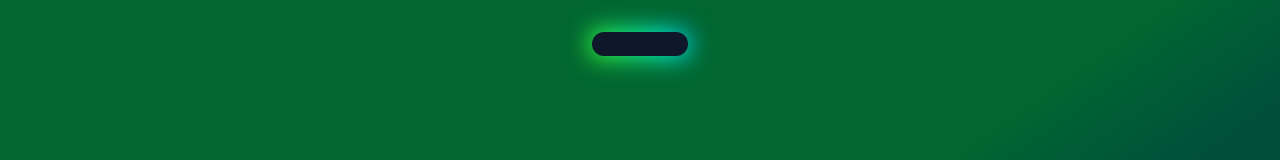
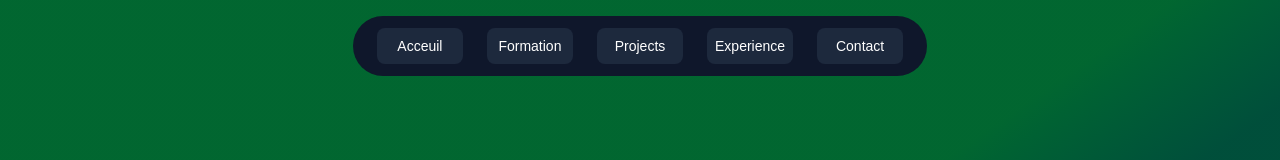
Before and after one commit to p0lpol/cv, a Next.js app: page / in a window 1280 px wide. Shown: the top 160 px of the page. Built offline with nearby package versions, Linux system fonts and the light colour scheme.

Commit message:
Refactor layout and components for improved structure and accessibility

```diff
--- a/app/layout.tsx
+++ b/app/layout.tsx
@@ -14,18 +14,13 @@ export default function RootLayout({
 }) {
     return (
         <html lang="fr">
-        <body className="antialiased">
-        {/* Main Background Shell */}
+            <body>
                 <div className="relative flex flex-col min-h-screen w-full bg-linear-145 from-green-800 from-45% to-emerald-900 to-55%">
 
-            {/* 1. Fixed Header: Stays at the top while you navigate */}
-            <header className="fixed top-0 z-50 w-full pt-8 flex justify-center pointer-events-none">
-                <div className="pointer-events-auto">
+                    <header className="fixed w-full p-4 flex justify-center">
                         <TopBarFloating />
-                </div>
                     </header>
 
-            {/* 2. The Dynamic Content Area (The "Outlet") */}
                     <main className="flex-1 flex flex-col items-center justify-center p-4 mt-24">
                         {children}
                     </main>
--- a/src/components/ProfileCard.tsx
+++ b/src/components/ProfileCard.tsx
@@ -33,8 +33,8 @@ export default function ProfileCard ({ name, image }: ProfileCardProps){
             const y = e.clientY - box.top;
             const centerX = box.width / 2;
             const centerY = box.height / 2;
-            const rotateX = (y - centerY) / 7;
-            const rotateY = (centerX - x) / 7;
+            const rotateX = (y - centerY) / 20;
+            const rotateY = (centerX - x) / 20;
 
             setRotate({x: rotateX, y: rotateY});
         }, 100),
@@ -52,7 +52,7 @@ export default function ProfileCard ({ name, image }: ProfileCardProps){
              onMouseMove={onMouseMove} onMouseLeave={onMouseLeave}
              style={{
                  transform: `perspective(1000px) rotateX(${rotate.x}deg) rotateY(${rotate.y}deg) scale3d(1, 1, 1)`,
-                 transition: "all 400ms cubic-bezier(0.2, 0.9, 0.5, 0.90) 0s",
+                 transition: "all 400ms cubic-bezier(0.1, 0.95, 0.5, 0.9) 0s",
              }}
         >
 
--- a/src/components/TopBarFloating.tsx
+++ b/src/components/TopBarFloating.tsx
@@ -2,22 +2,13 @@ import TopBarItem from "@/src/components/TopBarItem";
 
 export default function TopBarFloating() {
     return (
-        <nav className=" relative flex gap-6 z-0 px-12 py-3 text-white text-lg
-      before:content-[''] before:absolute before:z-[-2]
-      before:w-[calc(100%+4px)] before:h-[calc(100%+4px)]
-      before:-top-0.5 before:-left-0.5
-      before:bg-linear-[45deg,#FF0000,#FF7300,#FFFB00,#48FF00,#00FFD5,#002BFF,#FF00C8,#FF0000]
-      before:bg-size-[600%_auto] before:blur-md before:rounded-md
-      before:animate-glowing
-
-      after:content-[''] after:absolute after:inset-0 after:z-[-1]
-      after:bg-slate-900 after:rounded-full">
-
-            <TopBarItem title="Acceuil"/>
-            <TopBarItem title="Formation"/>
-            <TopBarItem title="Projects"/>
-            <TopBarItem title="Experience"/>
-            <TopBarItem title="Contact"/>
+        <nav className=" relative grid grid-flow-col grid-cols-5 gap-6 px-6 p-3 text-lg
+        bg-slate-900 rounded-full">
+            <TopBarItem title="Acceuil" link="/"/>
+            <TopBarItem title="Formation" link="formation"/>
+            <TopBarItem title="Projects" link="projects"/>
+            <TopBarItem title="Experience" link="experience"/>
+            <TopBarItem title="Contact" link="contact"/>
         </nav>
     );
 }
--- a/src/components/TopBarItem.tsx
+++ b/src/components/TopBarItem.tsx
@@ -1,31 +1,16 @@
-import {ReactNode} from "react";
-
 interface TopBarItemProps {
     title: string;
+    link: string;
 }
 
-function Button(props: { className: string, children: ReactNode }) {
-    return null;
-}
-
-export default function TopBarItem({ title }: TopBarItemProps) {
+export default function TopBarItem({ title , link="/"}: TopBarItemProps) {
     return (
-        <Button className="
-            relative px-5 py-2 text-white font-bold cursor-pointer
-            transition-all duration-75 select-none outline-none rounded-xl
-
-            -translate-y-1
-            bg-linear-160 from-slate-900 to-slate-800
-
-            hover:from-slate-700 hover:to-zinc-700
-
-            active:translate-y-0
-            active:scale-[0.97]
-        "
+        <a className="flex p-2 text-sm font-medium text-white
+        transition-colors duration-200 hover:text-emerald-500 rounded-lg
+        bg-slate-800 justify-center items-center hover:bg-slate-700 active:opacity-50"
+           href={link}
         >
-            <div className="absolute inset-x-0 top-0 h-px  rounded-xl bg-white/20 " />
-
             <span className="relative z-10">{title}</span>
-        </Button>
+        </a>
     );
 }
```
Also changed, not shown: app/pages/Formation.tsx (added). Lines whose indentation alone changed are shown as unchanged.
